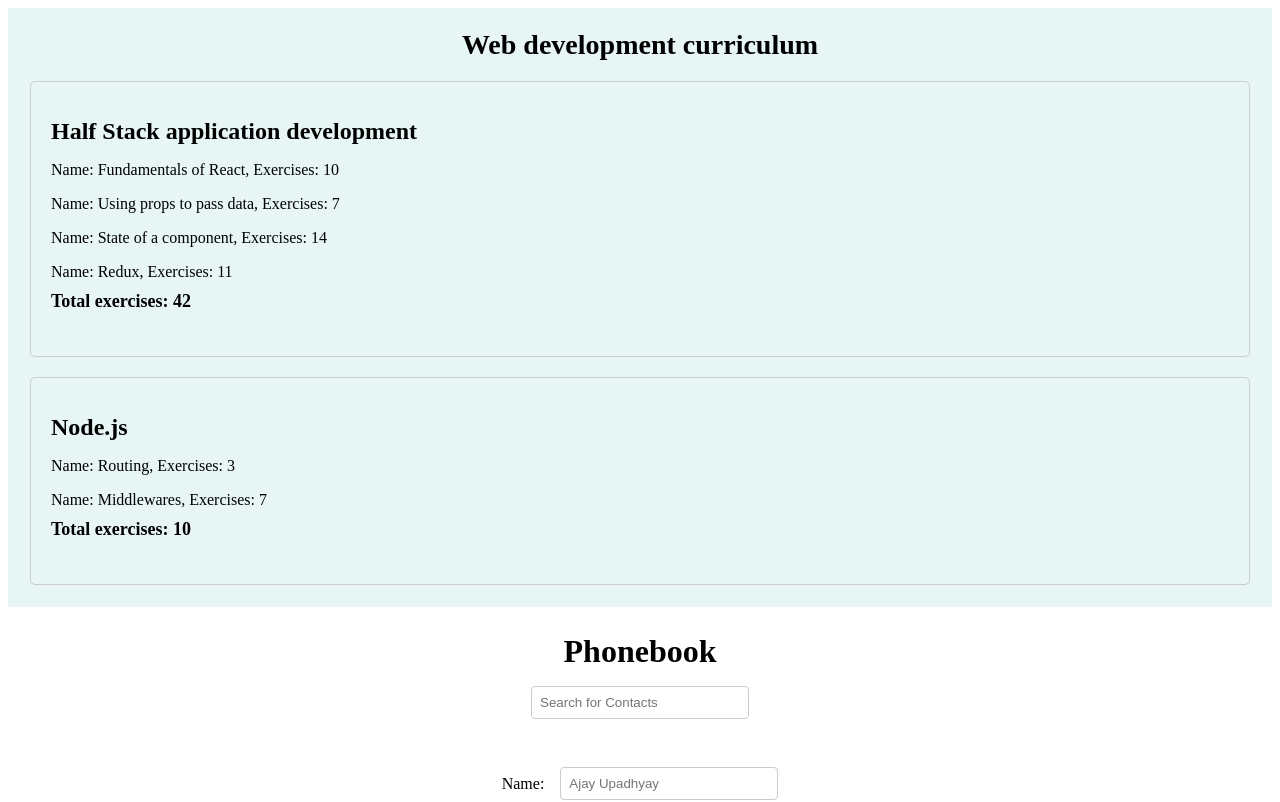
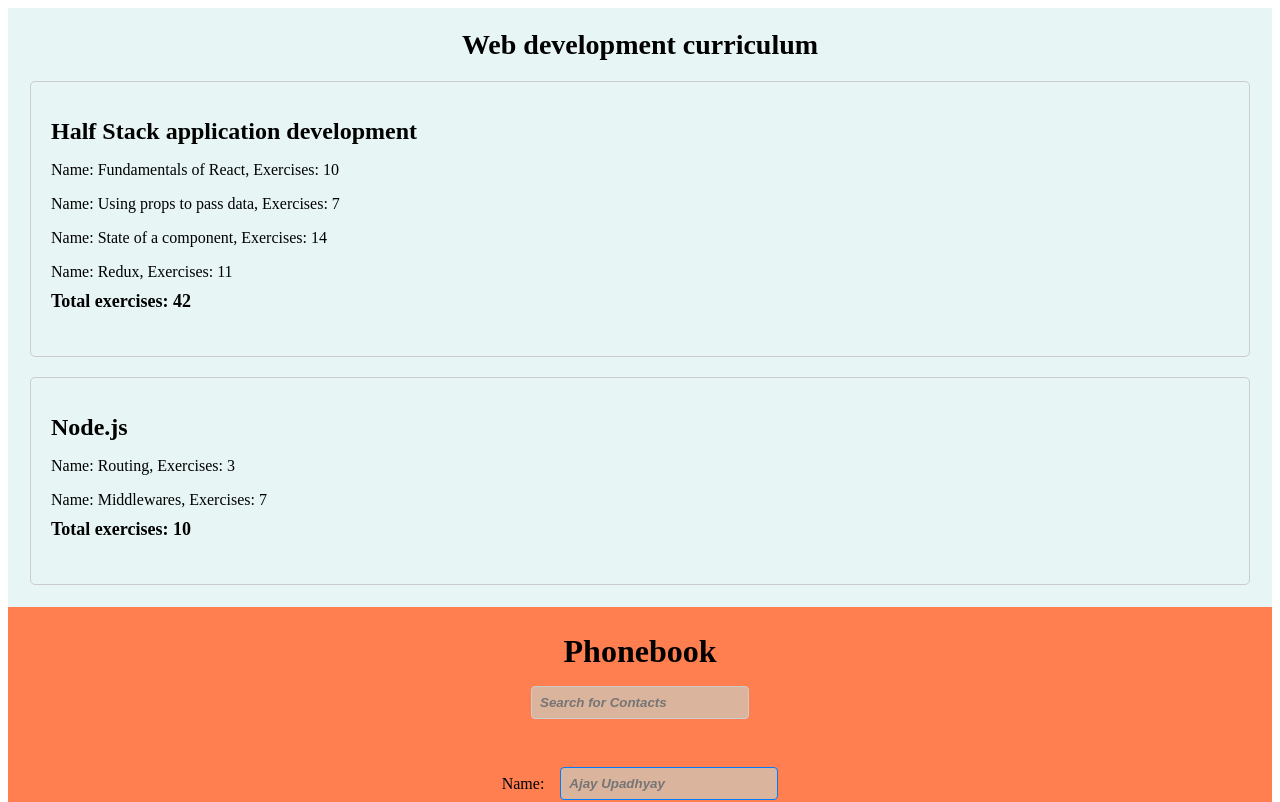
Before and after one commit to 57Ajay/React-PhoneBook, a React (Vite) app: page / in a window 1280 px wide. Shown: the top 802 px of the page. Built offline with nearby package versions, Linux system fonts and the light colour scheme.

Commit message:
Added Some Styling tweaks

```diff
--- a/src/components/Phonebook.css
+++ b/src/components/Phonebook.css
@@ -4,6 +4,7 @@
   align-items: center;
   justify-content: center;
   text-align: center;
+  background-color:coral;
 }
 
 .phonebook-title {
@@ -33,8 +34,12 @@ form div {
 
 form input {
   padding: 0.5rem;
-  border: 1px solid #ccc;
+  border: 1px solid #007bff;
   border-radius: 4px;
+  background-color: #dbb49d;
+  color: #050505;
+  font-weight: bold;
+  font-style: oblique;
 }
 
 form button {
--- a/src/components/SearchFilter.css
+++ b/src/components/SearchFilter.css
@@ -11,6 +11,10 @@
   border: 1px solid #ccc;
   border-radius: 4px;
   width: 200px;
+  background-color: #dbb49d;
+  color: #050505;
+  font-weight: bold;
+  font-style: oblique;
 }
 
 .search-filter-results {
```
